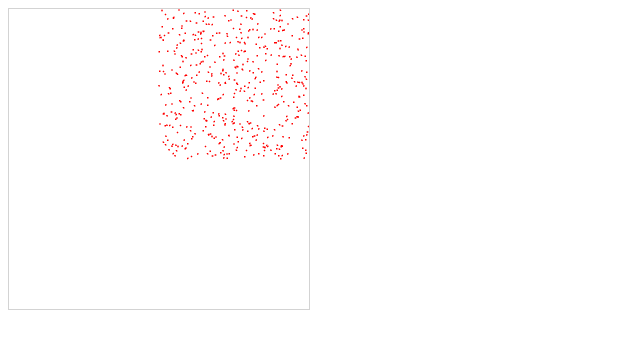
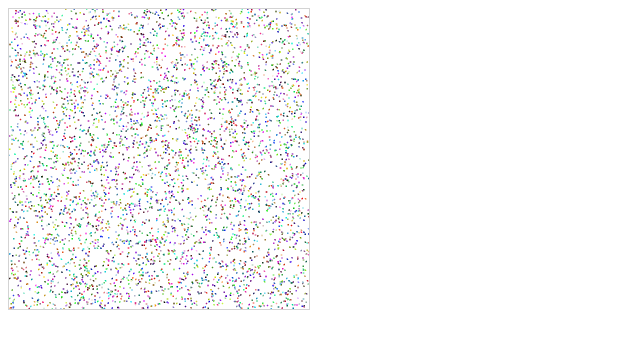
Before and after one commit to sthiago/trabalho-webgl, a plain HTML site: page index.html in a window 1280 px wide. Shown: the whole page, without its empty margins (0-640 px from the left). Drawn offline with Linux system fonts and the light colour scheme.

Commit message:
Adiciona uniforms pointsize e color

```diff
--- a/index.html
+++ b/index.html
@@ -16,21 +16,21 @@
 <body>
     <script id="vs" type="x-shader/x-vertex"># version 300 es
         in vec4 a_position;
-        //uniform float u_pointsize;
-
+        uniform float u_pointsize;
         void main()
         {
             gl_Position = a_position;
-            //gl_PointSize = u_pointsize;
+            gl_PointSize = u_pointsize;
         }
     </script>
 
     <script id="fs" type="x-shader/x-fragment">#version 300 es
         precision highp float;
+        uniform vec4 u_color;
         out vec4 outColor;
         void main()
         {
-            outColor = vec4(1, 0, 0, 1);
+            outColor = u_color;
         }
     </script>
     <canvas id="canvas" width="300" height="300"></canvas>
--- a/main.js
+++ b/main.js
@@ -5,10 +5,6 @@ class Point {
 
         this.x = x;
         this.y = y;
-    }
-
-    toString() {
-        return `Point(${this.x}, ${this.y})`;
     }
 
     set_gl(gl) {
@@ -21,8 +17,18 @@ class Point {
         this.program = program;
     }
 
-    set_atributos() {
+    get_atributos() {
         this.a_position = this.gl.getAttribLocation(this.program, "a_position");
+    }
+
+    get_uniforms() {
+        this.u_pointsize = this.gl.getUniformLocation(this.program, "u_pointsize");
+        this.u_color = this.gl.getUniformLocation(this.program, "u_color");
+    }
+
+    set_uniforms(pointsize, color) {
+        this.gl.uniform1f(this.u_pointsize, pointsize);
+        this.gl.uniform4fv(this.u_color, new Float32Array(color));
     }
 
     init_buffer() {
@@ -48,14 +54,14 @@ class Point {
     init(gl, program) {
         this.set_gl(gl);
         this.set_program(program);
-        this.set_atributos();
+        this.get_atributos();
+        this.get_uniforms();
         this.init_buffer();
         this.init_vao();
     }
 
     draw() {
         this.gl.useProgram(this.program);
-        // gl.uniform1f(u_pointsize, 5.0);
         this.gl.bindVertexArray(this.vao);
         this.gl.drawArrays(this.gl.POINTS, 0, 1);
     }
@@ -77,6 +83,10 @@ function init_gl()
     return gl;
 }
 
+function randrange(min, max) {
+    return Math.random() * (max - min) + min;
+}
+
 function main()
 {
     const gl = init_gl();
@@ -87,8 +97,8 @@ function main()
 
     // Cria 500 pontos aleatórios no primeiro quadrante
     const points = [];
-    for (const _ of Array(500)) {
-        const p = new Point(Math.random(), Math.random());
+    for (const _ of Array(5000)) {
+        const p = new Point(randrange(-1, 1), randrange(-1, 1));
         p.init(gl, program);
         points.push(p);
     }
@@ -96,6 +106,9 @@ function main()
     // Desenha os os pontos em points
     gl.clear(gl.COLOR_BUFFER_BIT | gl.DEPTH_BUFFER_BIT);
     for (const p of points) {
+        const pointsize = 1.5;
+        const random_color = [Math.random(), Math.random(), Math.random(), 1];
+        p.set_uniforms(1.5, random_color);
         p.draw();
     }
 }
```
